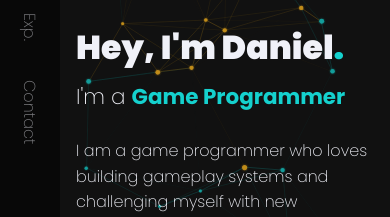
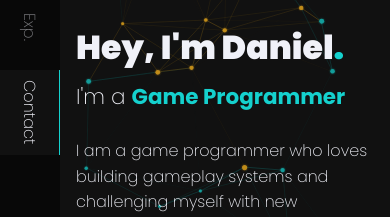
Before and after one commit to DanielZeus2099/daniel-nnadi-portfolio, a Next.js app: page / in a window 390 px wide. Shown: the part 266-483 px from the top of the page. Built offline with nearby package versions, Linux system fonts and the light colour scheme.

Commit message:
fix(nav): improve mobile sidebar active section tracking and update project genres

```diff
--- a/components/home/projects/Projects.js
+++ b/components/home/projects/Projects.js
@@ -79,7 +79,7 @@ export const MyProjects = [
     devInfo: {
       game: "Grow Farm Garden: Cozy Farming",
       company: "Deluxe Creation Studios",
-      genre: "Simulation / Physics",
+      genre: "Simulation / Farming",
       engine: "Unity",
       platforms: "Android, iOS",
       role: "Gameplay Programmer",
@@ -163,7 +163,7 @@ export const MyProjects = [
     devInfo: {
       game: "Finger Gunner: AI Robot FPS",
       company: "Deluxe Creation Studios",
-      genre: "FPS / Action",
+      genre: "FPS / Action / Shooter",
       engine: "Unity",
       platforms: "Android, iOS",
       role: "Gameplay Programmer",
--- a/components/nav/SideBar.js
+++ b/components/nav/SideBar.js
@@ -6,25 +6,70 @@ export const SideBar = () => {
   const [selected, setSelected] = useState("");
 
   useEffect(() => {
-    const sections = document.querySelectorAll(".section-wrapper");
+    const sections = Array.from(document.querySelectorAll(".section-wrapper"));
+    if (!sections.length) return;
 
-    const options = {
-      threshold: 0.3,
+    let ticking = false;
+
+    const checkActiveSection = () => {
+      const scrollY = window.scrollY;
+      const windowHeight = window.innerHeight;
+      const scrollHeight = document.documentElement.scrollHeight;
+
+      // If scrolled to the bottom of the page, highlight the last section (contact)
+      if (windowHeight + scrollY >= scrollHeight - 60) {
+        const lastSection = sections[sections.length - 1];
+        if (lastSection && lastSection.id) {
+          setSelected(lastSection.id);
+          return;
+        }
+      }
+
+      // If at the top of the page before the first section (hero section)
+      const firstSection = sections[0];
+      if (firstSection) {
+        const firstRect = firstSection.getBoundingClientRect();
+        if (firstRect.top > windowHeight * 0.5) {
+          setSelected("");
+          return;
+        }
+      }
+
+      // Focal point: 35% from the top of the viewport
+      const focalPoint = windowHeight * 0.35;
+
+      for (let i = 0; i < sections.length; i++) {
+        const section = sections[i];
+        const rect = section.getBoundingClientRect();
+        // Check if section covers the focal point (handles tall sections like projects reliably)
+        if (rect.top <= focalPoint && rect.bottom >= focalPoint) {
+          if (section.id) {
+            setSelected(section.id);
+          }
+          return;
+        }
+      }
     };
 
-    const callback = (entries) => {
-      entries.forEach((entry) => {
-        if (entry.isIntersecting) {
-          setSelected(entry.target.id);
-        }
-      });
+    const onScroll = () => {
+      if (!ticking) {
+        window.requestAnimationFrame(() => {
+          checkActiveSection();
+          ticking = false;
+        });
+        ticking = true;
+      }
     };
 
-    const observer = new IntersectionObserver(callback, options);
+    // Run initially to set active section on mount
+    checkActiveSection();
+    window.addEventListener("scroll", onScroll, { passive: true });
+    window.addEventListener("resize", onScroll, { passive: true });
 
-    sections.forEach((section) => {
-      return observer.observe(section);
-    });
+    return () => {
+      window.removeEventListener("scroll", onScroll);
+      window.removeEventListener("resize", onScroll);
+    };
   }, []);
 
   return (
```
